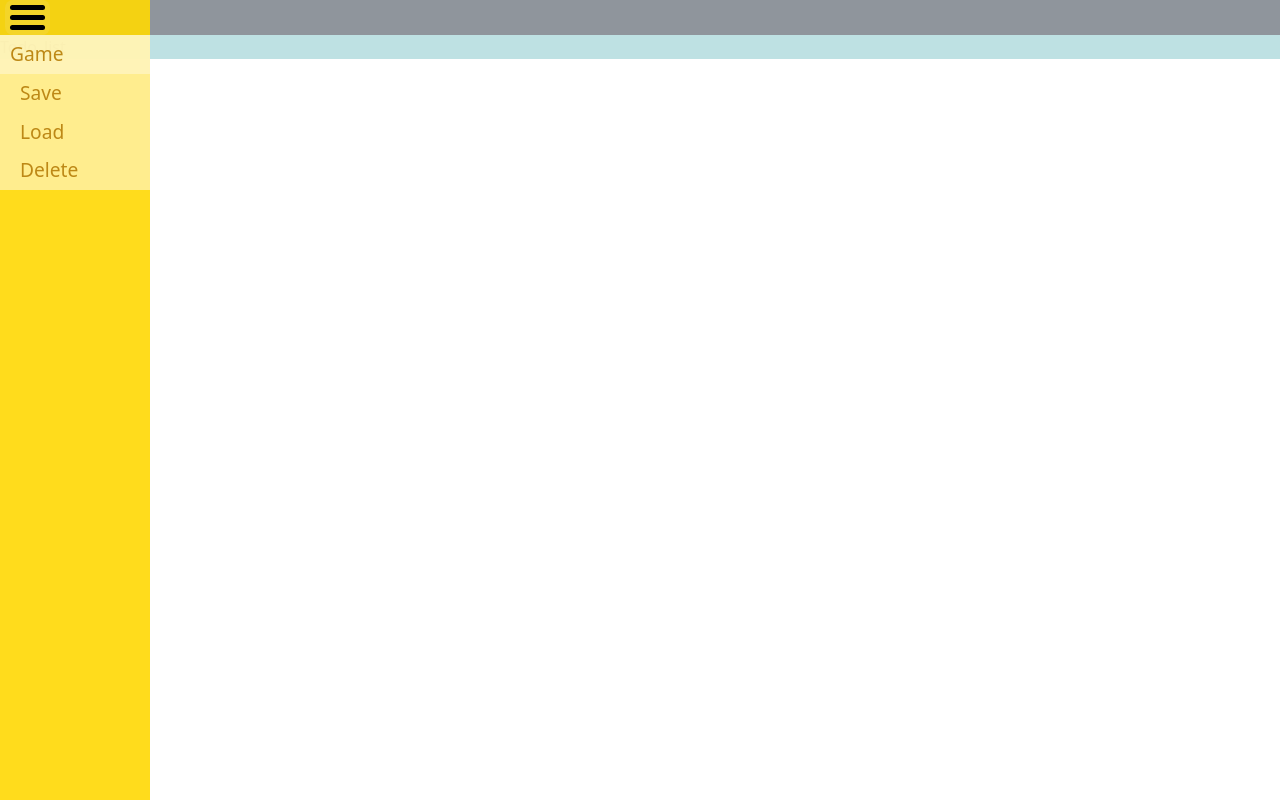
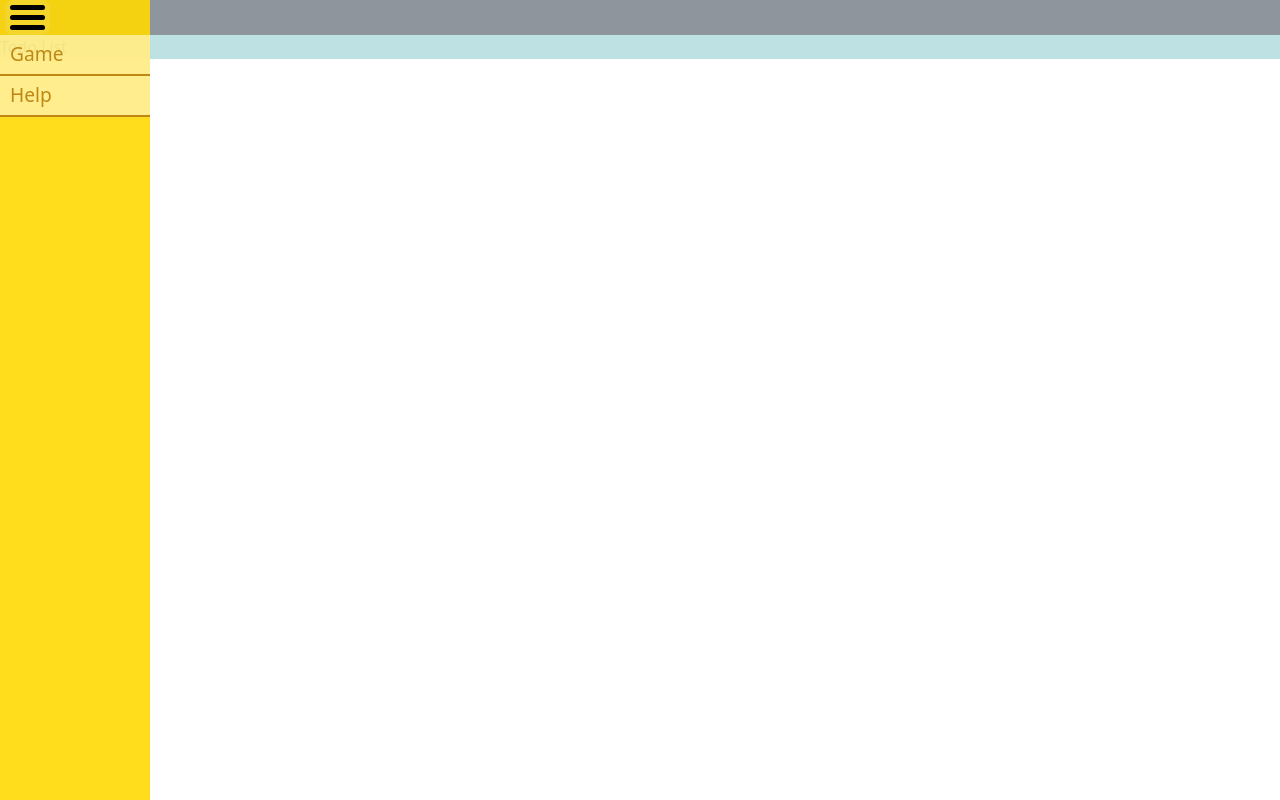
Before and after one commit to RDayalMunda/uzu, a React (Create React App) app in the folder client/: page / in a window 1280 px wide. Built offline with nearby package versions, Linux system fonts and the light colour scheme.

Commit message:
fetch from constant

```diff
--- a/client/public/assets/css/custom.css
+++ b/client/public/assets/css/custom.css
@@ -42,6 +42,7 @@ div.burger .burger-bar{
     transition: 400ms;
     padding-top: 5px;
     padding-bottom: 5px;
+    border-bottom: 2px solid rgb(189, 136, 22);
 }
 .menubar .menu-item span{
     margin-left: 10px;
--- a/client/src/App.js
+++ b/client/src/App.js
@@ -1,4 +1,5 @@
 import { useState } from "react";
+import { sidemenuData } from "./helper/constants"
 
 import Header from "./components/layout/header";
 // import Footer from "./components/layout/footer";
@@ -7,24 +8,7 @@ import Todo_list from "./components/todos/todo-list";
 function App() {
 
   //to toggle sidebar
-  const [sidebarData, setSidebarData] = useState({
-    isSidebarPulled : true,
-    sidemenu:[
-      {
-        title: "Game",
-        isActive: false,
-        submenu:[
-          { title: "Save", isActive: false },
-          { title: "Load", isActive: false },
-          { title: "Delete", isActive: false }
-        ]
-      },
-      {
-        title: "Help",
-        isActive: true,
-      }
-    ]
-  })
+  const [sidebarData, setSidebarData] = useState(sidemenuData)
   const toggleSidebarState = ()=>{ setSidebarData({ ...sidebarData, isSidebarPulled: !sidebarData.isSidebarPulled }) }
 
   return (
--- a/client/src/components/layout/sidebar.js
+++ b/client/src/components/layout/sidebar.js
@@ -5,17 +5,27 @@ export default function Sidebar({sidebarData,toggleSidebarState}) {
     <>
 
       {/* <div className={'opposite-sidebar '+(isSidebarPulled?"":"opposite-sidebar-pushed") } ></div> */}
-      <div className={'sidebar '+(sidebarData.isSidebarPulled?"":"sidebar-pushed")}>
+      <div className={'sidebar '+(sidebarData?.isSidebarPulled?"":"sidebar-pushed")}>
         <div onClick={toggleSidebarState} className="burger cursor-pointer" >
           <div className='burger-bar'></div>
           <div className='burger-bar'></div>
           <div className='burger-bar'></div>
         </div>
         <div className='menubar'>
-          <div className='cursor-pointer menu-item active'> <span>Game</span> </div>
-          <div className='cursor-pointer menu-item menu-sub-item'> <span>Save</span> </div>
-          <div className='cursor-pointer menu-item menu-sub-item'> <span>Load</span> </div>
-          <div className='cursor-pointer menu-item menu-sub-item'> <span>Delete</span> </div>
+          {
+            sidebarData?.sidemenu.map((menuItem, m) => { return (
+              <div key={'menuItem_'+m} >
+                <div className='cursor-pointer menu-item'> <span>{menuItem.title}</span> </div>
+
+                {
+                  (menuItem?.submenu?.length && menuItem.isActive )? menuItem.submenu.map( (subMenu, s)=>(
+                    <div key={'submenu_'+s} className='cursor-pointer menu-item menu-sub-item'> <span>{subMenu.title}</span> </div>
+                  )  ) :""
+                }
+
+              </div>
+            ) } )
+          }
         </div>
       </div>
     </>
--- a/client/src/components/todos/todo-list.js
+++ b/client/src/components/todos/todo-list.js
@@ -2,6 +2,8 @@ import React from 'react'
 
 export default function Todo_list() {
   return (
-    <div className='main-body'>Todo_list</div>
+    <div className='main-body'>
+      Todo List
+    </div>
   )
 }
--- /dev/null
+++ b/client/src/helper/constants.js
@@ -0,0 +1,22 @@
+const sidemenuData = {
+    isSidebarPulled : true,
+    sidemenu:[
+        {
+            title: "Game",
+            isActive: false,
+            submenu:[
+                { title: "Save", isActive: false },
+                { title: "Load", isActive: false },
+                { title: "Delete", isActive: false }
+            ]
+        },
+        {
+            title: "Help",
+            isActive: true,
+        }
+    ]
+}
+
+export {
+    sidemenuData,
+}
```
